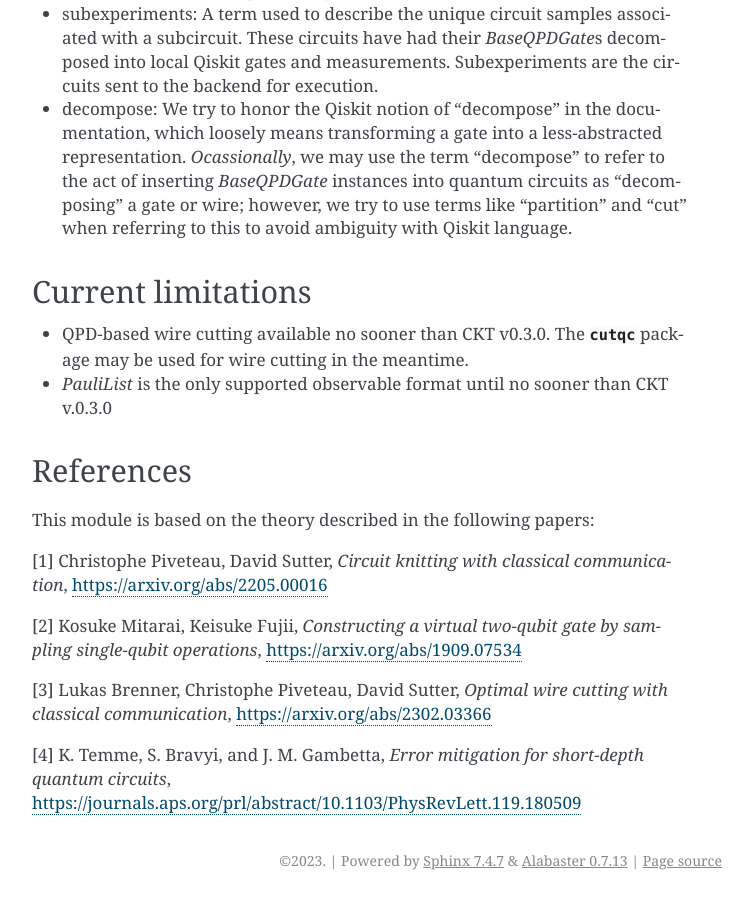
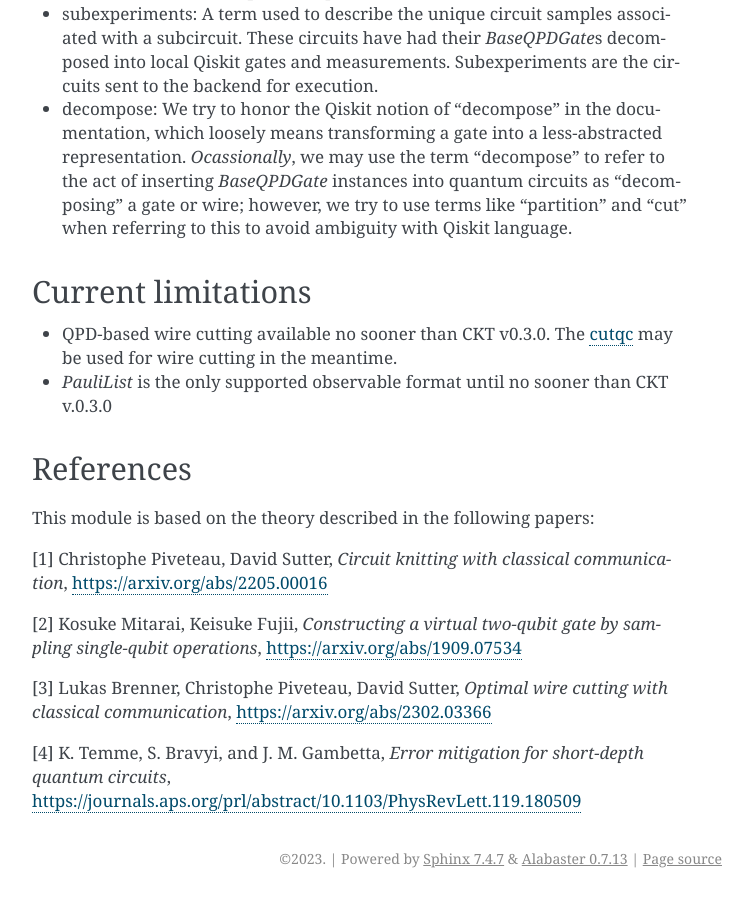
Before and after one commit to Qiskit/qiskit-addon-cutting, a Sphinx documentation site: the page built from docs/circuit_cutting/explanation/index.rst, in a window 1280 px wide and 900 px high, scrolled down 1100 px. Shown: the whole window, without its empty margins (388-1141 px from the left). Built offline with Sphinx 7.4.7, drawn with Linux system fonts in a browser that asks for light colours; some of the changed lines change nothing that is shown.

Commit message:
Update index.rst

```diff
--- a/docs/circuit_cutting/explanation/index.rst
+++ b/docs/circuit_cutting/explanation/index.rst
@@ -22,7 +22,7 @@
 
 Current limitations
 -------------------
-* QPD-based wire cutting available no sooner than CKT v0.3.0. The :mod:`~circuit_knitting_toolbox.circuit_cutting.cutqc` package may be used for wire cutting in the meantime.
+* QPD-based wire cutting available no sooner than CKT v0.3.0. The `cutqc <https://qiskit-extensions.github.io/circuit-knitting-toolbox/circuit_cutting/cutqc/index.htmlpackage>`_ may be used for wire cutting in the meantime.
 * `PauliList` is the only supported observable format until no sooner than CKT v.0.3.0
 
 References
```
